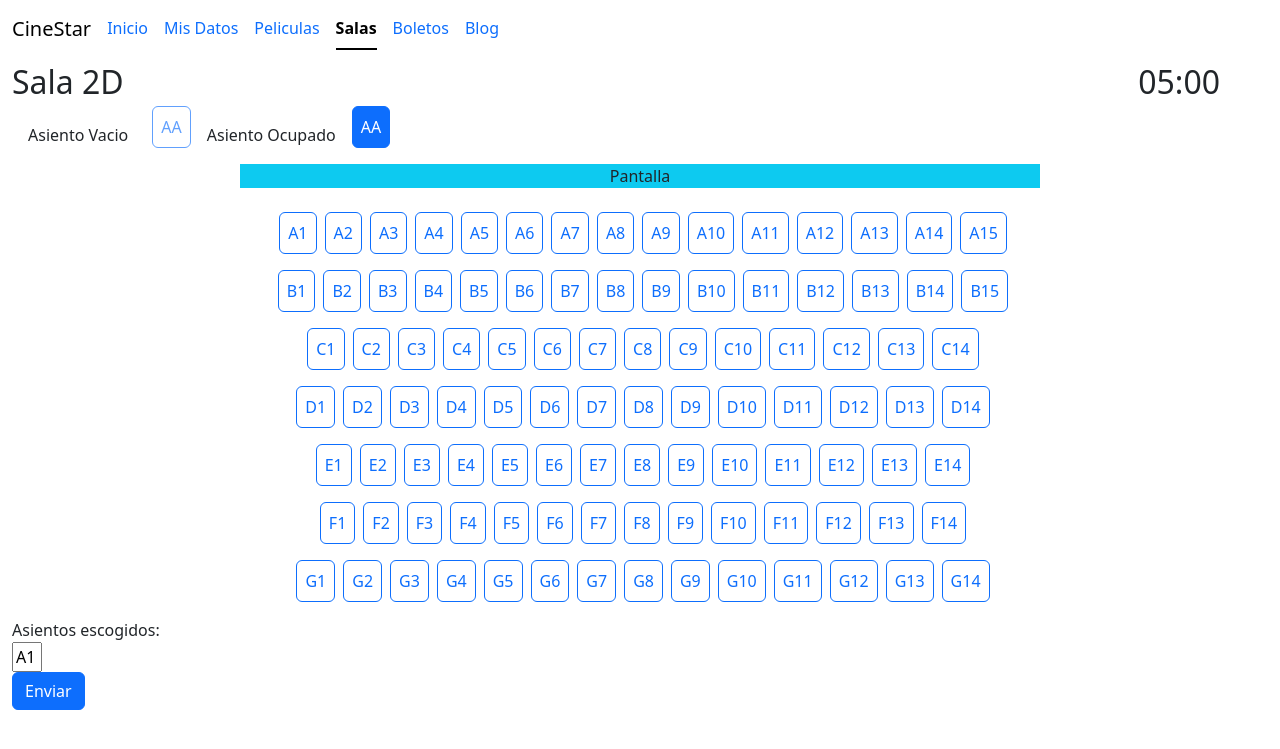
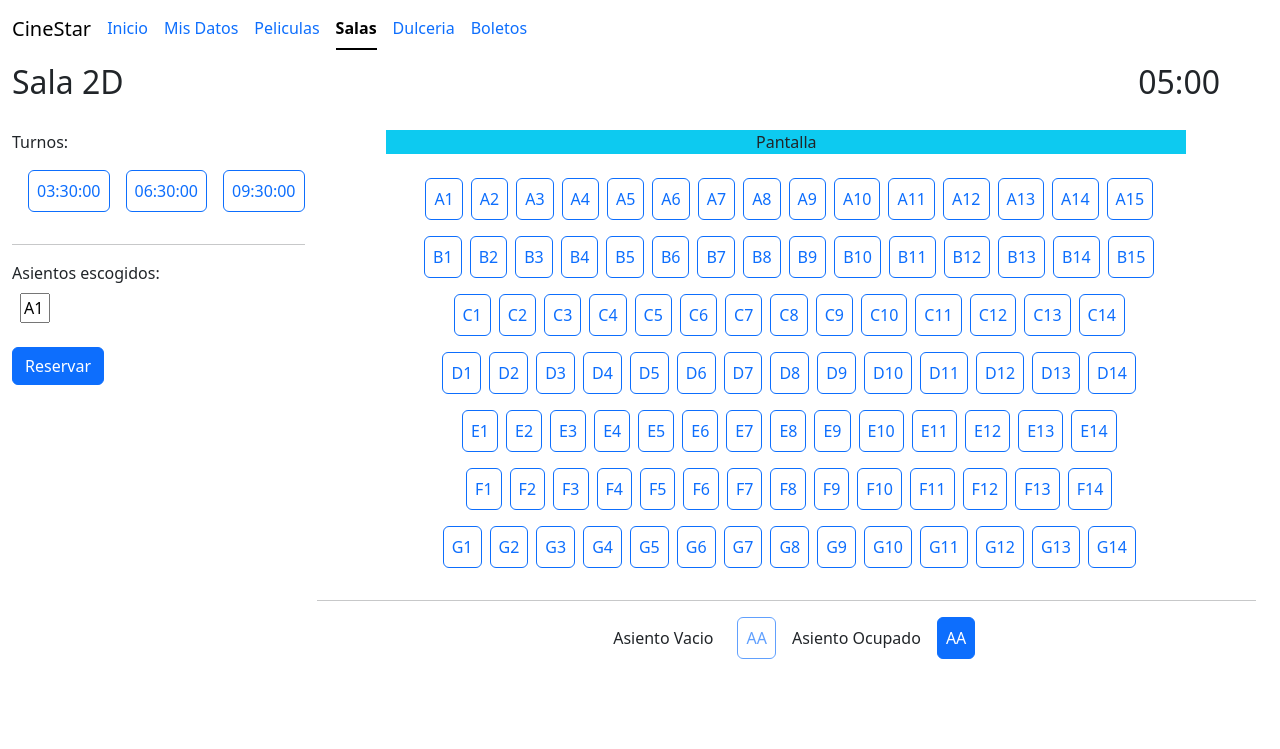
Before and after one commit to CarlosCatari/SistemaBoletosCine, a PHP site: page /salas.php in a window 1280 px wide. Shown: the top 749 px of the page. Run offline with PHP 8.4, Linux system fonts and the light colour scheme; the visitor is signed in with stand-in values (Sample User, id 1); data comes from the database, SQL or seed files in the repository; some libraries are stand-ins or nearby versions.

Commit message:
implementacion dulceria en desarrollo

```diff
--- a/Local.Model.php
+++ b/Local.Model.php
@@ -94,5 +94,41 @@
                 die($e->getMessage());
             }
         }
+
+
+        public function listarhorario(){
+            try {
+                $result = array();
+                $stm = $this->pdo->prepare('SELECT * FROM horario');
+                $stm->Execute();
+                foreach($stm->fetchAll(PDO::FETCH_OBJ) as $r){
+                    $loc = new local();
+                    $loc->__Set('turno', $r->turno);
+                    $result[] = $loc;
+                }
+                return $result;
+            } catch (Exception $e) {
+                die($e->getMessage());
+            }
+        }
+
+        public function listardulceria(){
+            try {
+                $result = array();
+                $stm = $this->pdo->prepare('SELECT * FROM dulceria');
+                $stm->Execute();
+                foreach($stm->fetchAll(PDO::FETCH_OBJ) as $r){
+                    $loc = new local();
+                    $loc->__Set('tipo', $r->tipo);
+                    $loc->__Set('nombre', $r->nombre);
+                    $loc->__Set('descripcion', $r->descripcion);
+                    $loc->__Set('precio', $r->precio);
+                    $result[] = $loc;
+                }
+                return $result;
+            } catch (Exception $e) {
+                die($e->getMessage());
+            }
+        }
     }
 ?>
--- a/pages/salas.php
+++ b/pages/salas.php
@@ -21,8 +21,8 @@
                 <li class="nav-item"><a class="nav-link" href="datoscliente.php">Mis Datos</a></li>
                 <li class="nav-item"><a class="nav-link" href="peliculas.php">Peliculas</a></li>
                 <li class="nav-item"><a class="nav-link active disabled" href="#">Salas</a></li>
+                <li class="nav-item"><a class="nav-link" href="#">Dulceria</a></li>
                 <li class="nav-item"><a class="nav-link" href="#">Boletos</a></li>
-                <li class="nav-item"><a class="nav-link" href="#">Blog</a></li>
             </ul>
             <!--  <form class="d-flex" role="search">
                 <input class="form-control me-2" type="search" placeholder="Buscar pelicula" aria-label="Search">
@@ -31,14 +31,32 @@
             </div>
         </div>
     </nav>
-    <div class="container-fluid d-flex justify-content-between" >
+    <div class="container-fluid d-flex justify-content-between mb-4">
         <div style="font-size:2rem">Sala 2D</div>
         <div id="timer" style="font-size:2rem" class="px-5">05:00</div>
     </div>
-    <div class="container-fluid d-flex">
-        <div class="align-items-center d-flex justify-content-center px-3">Asiento Vacio</div><div class='p-2 mb-3 ms-2 btn btn-outline-primary disabled'>AA</div>
-        <div class="align-items-center d-flex justify-content-center px-3">Asiento Ocupado</div><div class='p-2 mb-3 ms-2s btn btn-outline-primary active'>AA</div>
+
+    <div class="container-fluid d-flex justify-content-between">
+        <div>
+            <div>
+                <div class="mb-3">Turnos:</div>
+                <div class="d-flex justify-content-center">
+                    <?php foreach ($model -> listarhorario() as $r): ?>
+                        <div class='p-2 mb-3 ms-3 btn btn-outline-primary'><?php echo $r->__get('turno'); ?></div>
+                    <?php endforeach; ?>
                 </div>
+            </div><hr>
+            <div>Asientos escogidos:</div>
+            <div>
+                <form action="dulceria.php" method="post">
+                    <input id="dato" name="dato" value="A1" style="width: 30px;" class="m-2"></input><br>
+                    <input type="submit" value="Reservar" class="btn btn-primary mt-3">
+                </form>
+            </div>
+
+        </div>
+
+
         <div class="container-fluid">
             <div class="container-fluid text-center d-flex flex-column align-items-center">
                 <div class="bg-info vw-75 mb-4" style="width:50rem">Pantalla</div>
@@ -66,14 +84,13 @@
                         ?>
                     </tbody>
                 </table>
+            </div><hr>
+
+            <div class="container-fluid d-flex justify-content-center">
+                <div class="align-items-center d-flex justify-content-center px-3 pb-3">Asiento Vacio</div><div class='p-2 mb-3 ms-2 btn btn-outline-primary disabled'>AA</div>
+                <div class="align-items-center d-flex justify-content-center px-3 pb-3">Asiento Ocupado</div><div class='p-2 mb-3 ms-2s btn btn-outline-primary active'>AA</div>
             </div>
-        <div>Asientos escogidos:</div>
-
-        <div>
-            <form action="boletos.php" method="post">
-                <input id="dato" name="dato" value="A1" style="width: 30px;"></input><br>
-                <input type="submit" value="Enviar" class="btn btn-primary">
-            </form>
+        </div>
     </div>
 
 </body>
```
Also changed, not shown: pages/dulceria.php (added, +51 -0 lines). Lines whose indentation alone changed are shown as unchanged.
